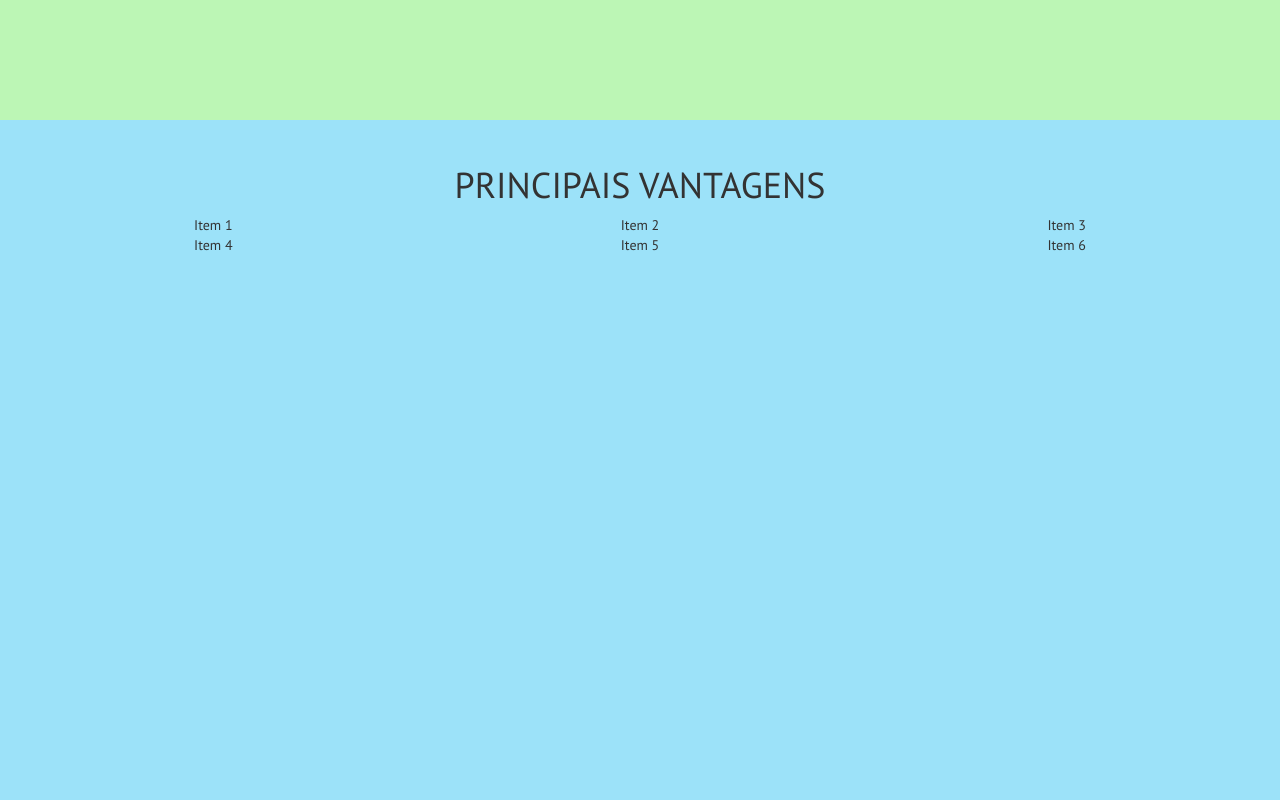
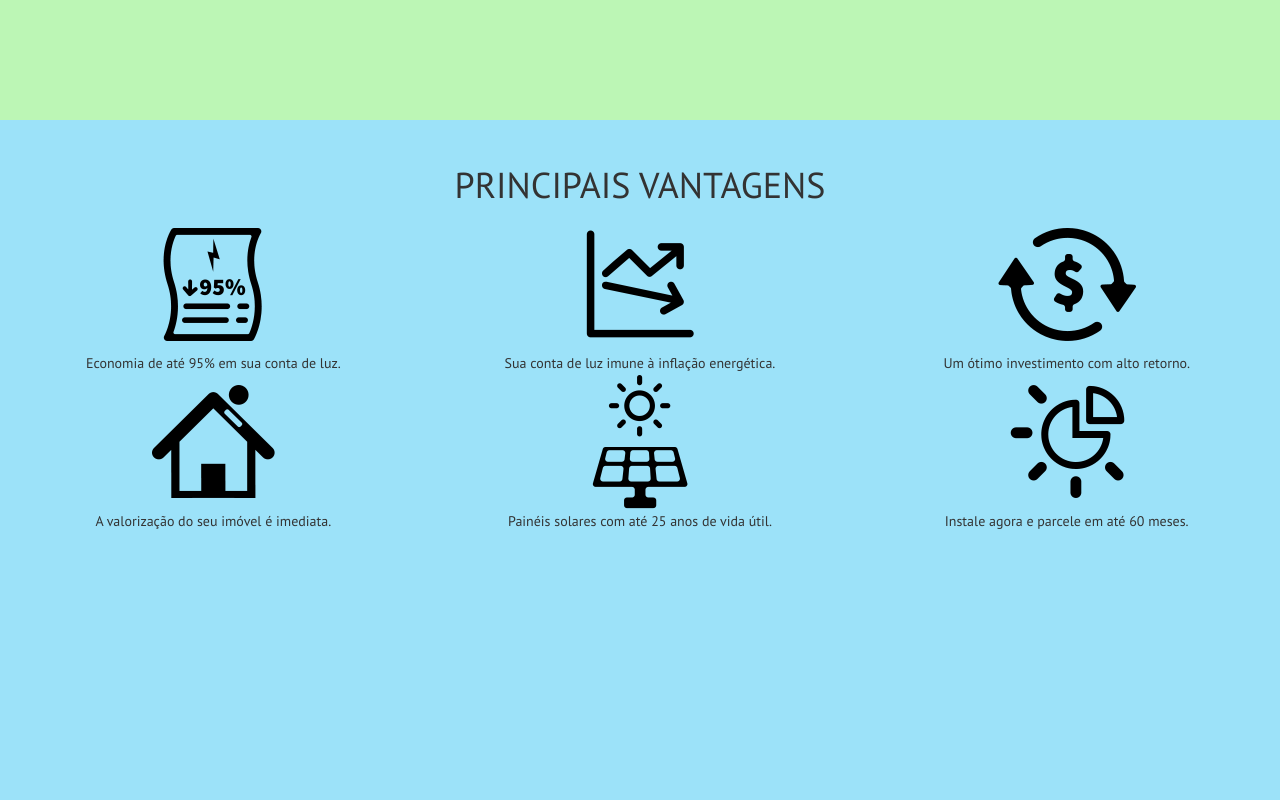
Before and after one commit to lucashilles/SolariumSite, a plain HTML site: page index.html in a window 1280 px wide. Shown: the part 1480-2280 px from the top of the page. Drawn offline with nearby package versions, Linux system fonts and the light colour scheme.

Commit message:
Adicionadas Vantagens

```diff
--- a/index.html
+++ b/index.html
@@ -104,7 +104,7 @@
 				</div>
 			</div>
 
-			<div style="background-color: rgb(156, 226, 249);" id="bloco3" class="bloco">
+			<div style="background-color: rgb(156, 226, 249);" id="bloco3" class="bloco-fluido">
 				<div class="container-fluid">
 					<div class="row">
 						<div class="col-xs-12" style="text-align:center">
@@ -113,22 +113,64 @@
 					</div>
 					<div class="row" style="text-align:center">
 						<div class="col-xs-12 col-md-4 offset-md-2">
-							Item 1
+							<div class="row">
+								<div class="col-xs-12">
+									<img src="img/economia.png" alt="Economia" style="filter: invert(1)">
+								</div>
+								<div class="col-xs-12">
+									Economia de até 95% em sua conta de luz.
+								</div>
+							</div>
 						</div>
 						<div class="col-xs-12 col-md-4">
-							Item 2
+							<div class="row">
+								<div class="col-xs-12">
+									<img src="img/imune.png" alt="Economia" style="filter: invert(1)">
+								</div>
+								<div class="col-xs-12">
+									Sua conta de luz imune à inflação energética.
+								</div>
+							</div>
 						</div>
 						<div class="col-xs-12 col-md-4 offset-md-2">
-							Item 3
+							<div class="row">
+								<div class="col-xs-12">
+									<img src="img/retorno.png" alt="Economia" style="filter: invert(1)">
+								</div>
+								<div class="col-xs-12">
+									Um ótimo investimento com alto retorno.
+								</div>
+							</div>
 						</div>
 						<div class="col-xs-12 col-md-4">
-							Item 4
+							<div class="row">
+								<div class="col-xs-12">
+									<img src="img/valorizacao.png" alt="Economia" style="filter: invert(1)">
+								</div>
+								<div class="col-xs-12">
+									A valorização do seu imóvel é imediata.
+								</div>
+							</div>
 						</div>
 						<div class="col-xs-12 col-md-4 offset-md-2">
-							Item 5
+							<div class="row">
+								<div class="col-xs-12">
+									<img src="img/vida-util.png" alt="Economia" style="filter: invert(1)">
+								</div>
+								<div class="col-xs-12">
+									Painéis solares com até 25 anos de vida útil.
+								</div>
+							</div>
 						</div>
 						<div class="col-xs-12 col-md-4">
-							Item 6
+							<div class="row">
+								<div class="col-xs-12">
+									<img src="img/parcele.png" alt="Economia" style="filter: invert(1)">
+								</div>
+								<div class="col-xs-12">
+									Instale agora e parcele em até 60 meses.
+								</div>
+							</div>
 						</div>
 					</div>
 				</div>
@@ -173,7 +215,6 @@
 		}
 	}).resize();
 
-
 	</script>
 </body>
 </html>
```
Also changed, not shown: img/economia.png (added), img/imune.png (added), img/parcele.png (added), img/retorno.png (added), img/valorizacao.png (added), img/vida-util.png (added).
